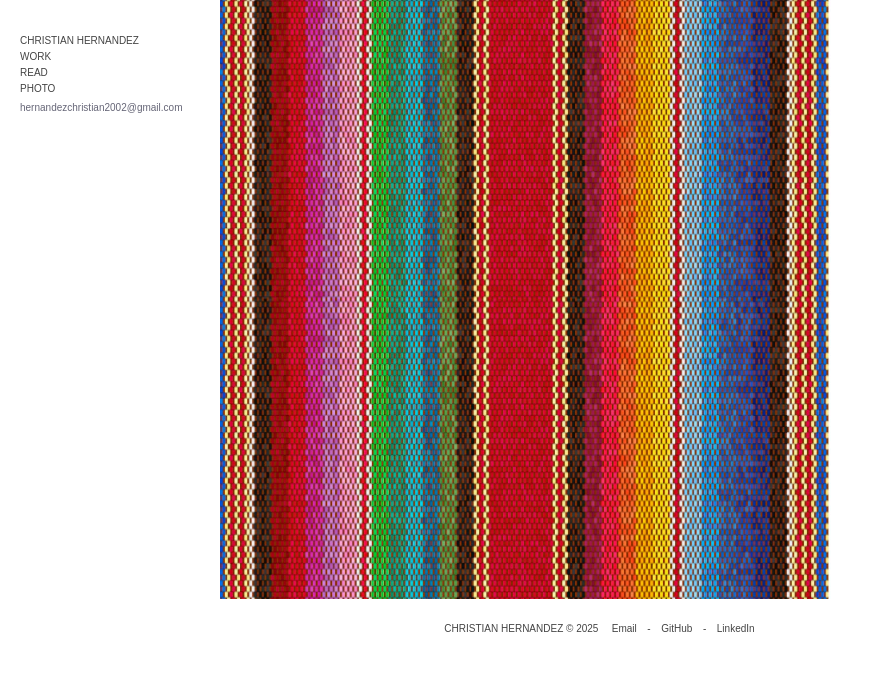
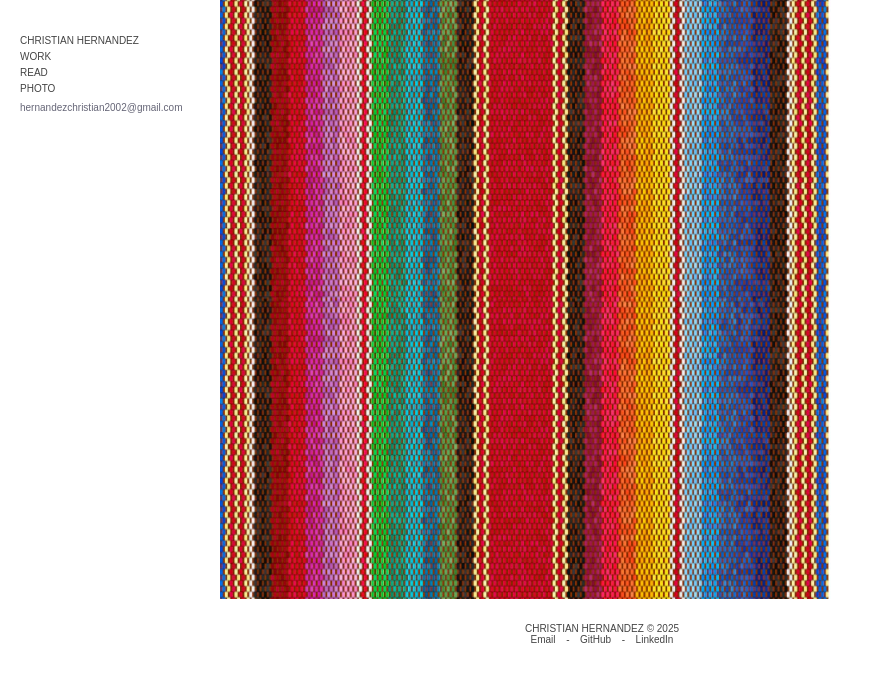
Before and after one commit to chruhern/christianhernandez, a Jekyll site: the page built from index.md, in a window 1280 px wide. Shown: the top 682 px of the page, without its empty margins (0-873 px from the left). Built offline with Jekyll 4.4.1, drawn with Linux system fonts in a browser that asks for light colours.

```diff
--- a/_includes/footer.html
+++ b/_includes/footer.html
@@ -1,6 +1,6 @@
 <div class="footer">
-    CHRISTIAN HERNANDEZ © 2025 &nbsp;
+    CHRISTIAN HERNANDEZ © 2025 <br>
     <a href="mailto:hernandezchristian2002@gmail.com">Email</a> &nbsp;-&nbsp;
-    <a href="https://chruhern.github.io/christianhernandez/">GitHub</a> &nbsp;-&nbsp;
+    <a href="https://github.com/chruhern">GitHub</a> &nbsp;-&nbsp;
     <a href="https://www.linkedin.com/in/christian-hernandez-962154300">LinkedIn</a>
 </div>
```
